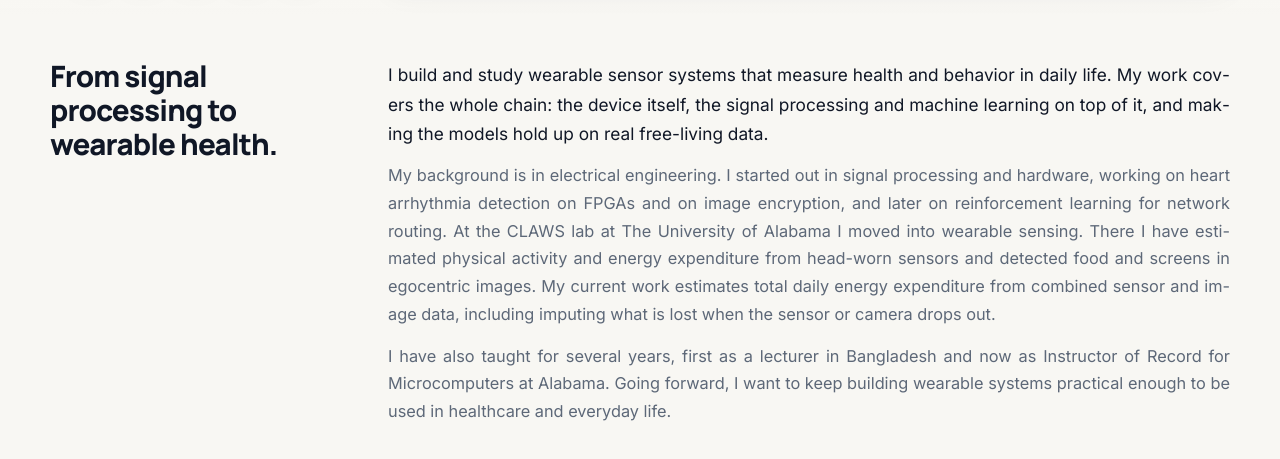
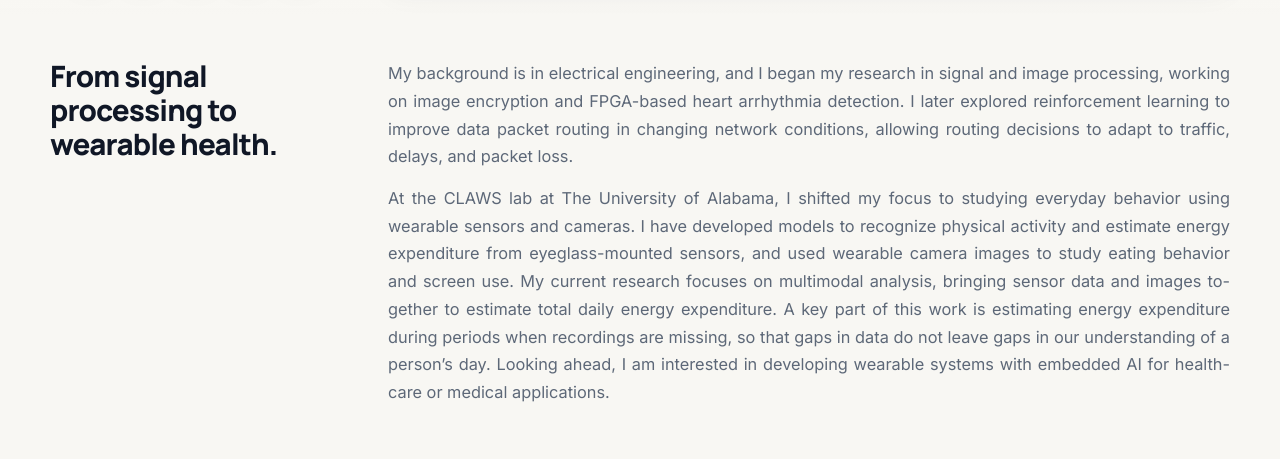
Before and after one commit to mdbhossain/mdbhossain.github.io, a plain HTML site: page index.html in a window 1280 px wide. Shown: the part 523-982 px from the top of the page. Drawn offline with Linux system fonts and the light colour scheme.

Commit message:
Update index.html

```diff
--- a/index.html
+++ b/index.html
@@ -145,20 +145,18 @@
         </div>
 
         <div class="about-copy reveal">
-          <p class="lead-copy">
-            I build and study wearable sensor systems that measure health and behavior in daily life. My work covers the whole chain:
-            the device itself, the signal processing and machine learning on top of it, and making the models hold up on real free-living data.
+          <p>
+            My background is in electrical engineering, and I began my research in signal and image processing, working on image encryption
+            and FPGA-based heart arrhythmia detection. I later explored reinforcement learning to improve data packet routing in changing network
+            conditions, allowing routing decisions to adapt to traffic, delays, and packet loss.
           </p>
           <p>
-            My background is in electrical engineering. I started out in signal processing and hardware, working on heart arrhythmia detection
-            on FPGAs and on image encryption, and later on reinforcement learning for network routing. At the CLAWS lab at The University of Alabama
-            I moved into wearable sensing. There I have estimated physical activity and energy expenditure from head-worn sensors and detected food
-            and screens in egocentric images. My current work estimates total daily energy expenditure from combined sensor and image data,
-            including imputing what is lost when the sensor or camera drops out.
-          </p>
-          <p>
-            I have also taught for several years, first as a lecturer in Bangladesh and now as Instructor of Record for Microcomputers at Alabama.
-            Going forward, I want to keep building wearable systems practical enough to be used in healthcare and everyday life.
+            At the CLAWS lab at The University of Alabama, I shifted my focus to studying everyday behavior using wearable sensors and cameras.
+            I have developed models to recognize physical activity and estimate energy expenditure from eyeglass-mounted sensors, and used wearable
+            camera images to study eating behavior and screen use. My current research focuses on multimodal analysis, bringing sensor data and
+            images together to estimate total daily energy expenditure. A key part of this work is estimating energy expenditure during periods
+            when recordings are missing, so that gaps in data do not leave gaps in our understanding of a person’s day. Looking ahead, I am
+            interested in developing wearable systems with embedded AI for healthcare or medical applications.
           </p>
         </div>
       </div>
```
